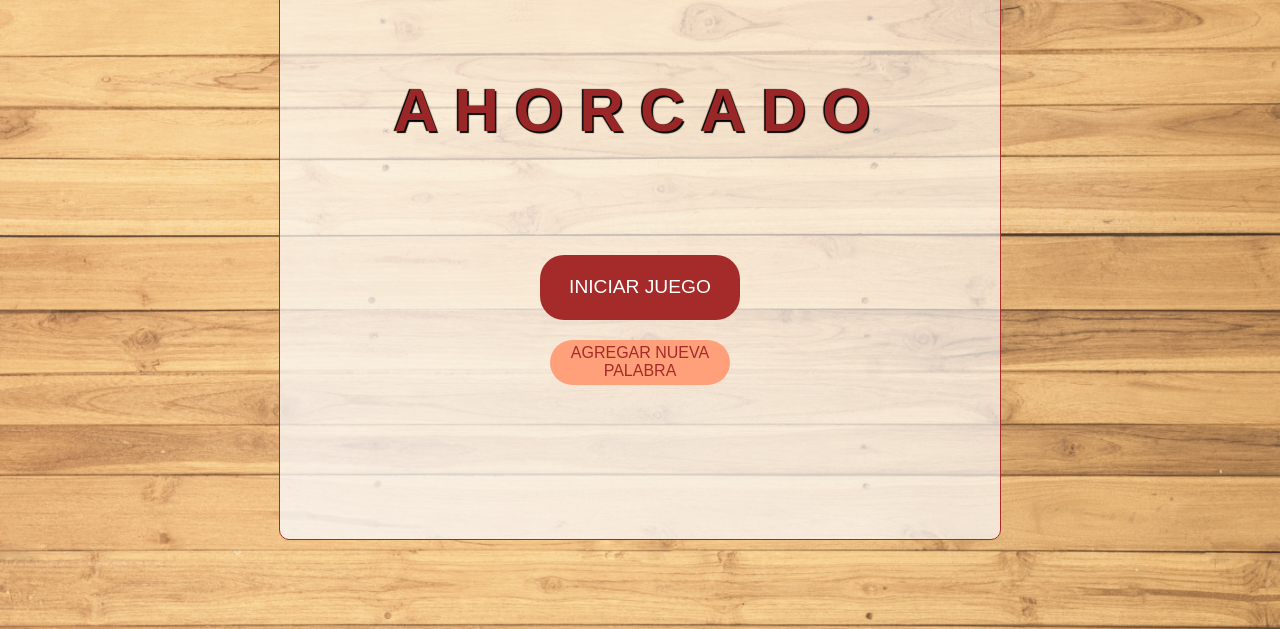
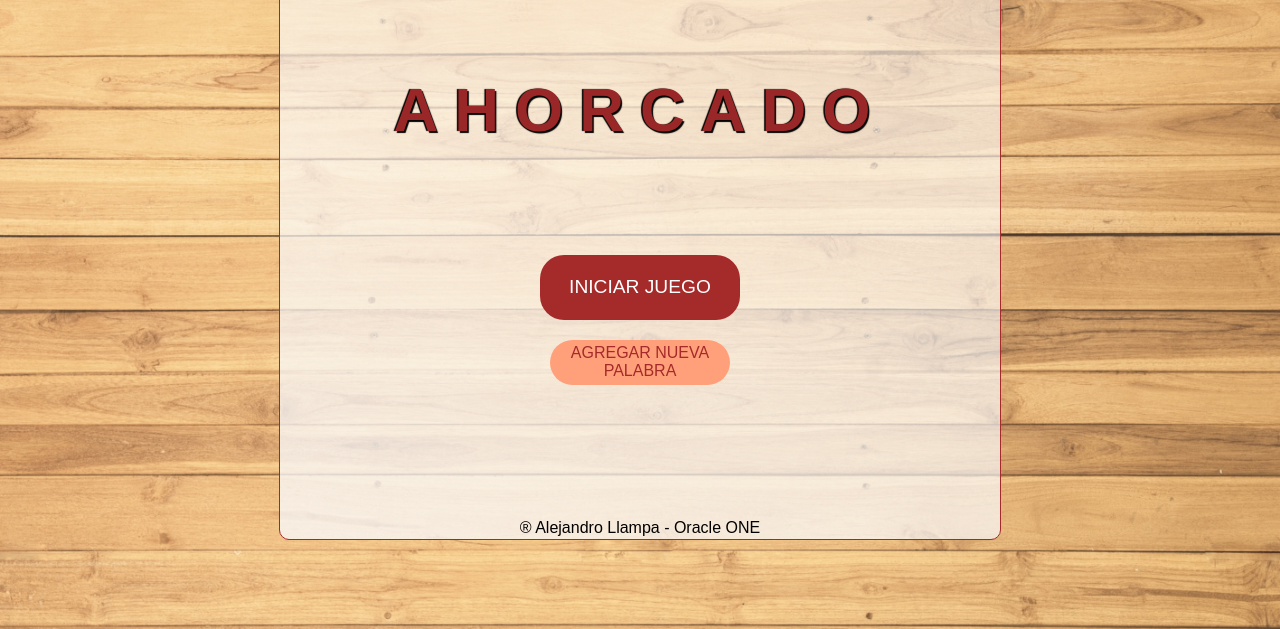
Before and after one commit to ale-llampa/Challenge-Oracle-Ahorcado, a plain HTML site: page index.html in a window 1280 px wide. Shown: the part 171-800 px from the top of the page. Drawn offline with Linux system fonts and the light colour scheme; a web font is replaced by a local one.

Commit message:
Autor añadido

```diff
--- a/index.html
+++ b/index.html
@@ -76,6 +76,7 @@
                     <button class="btn btn-desistir btn-secundario">Desistir</button>
                 </div>
             </div>
+        <p class="rodapie">® Alejandro Llampa - Oracle ONE</p>
         </main>
     </div>
     <script src="inicial.js"></script>
--- a/style.css
+++ b/style.css
@@ -326,3 +326,8 @@ main{
 .ocultar{
     display: none;
 }
+
+.rodapie{
+    position: absolute;
+    bottom: 2px;
+}
```
